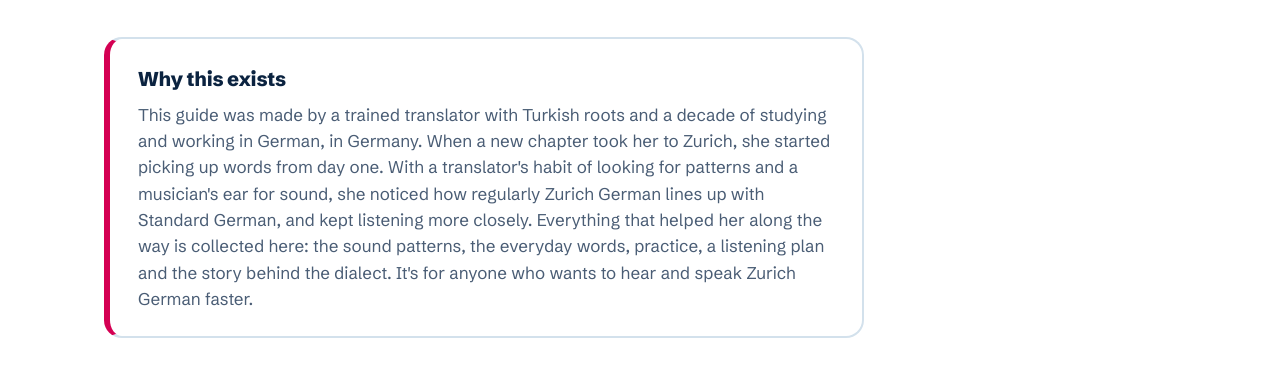
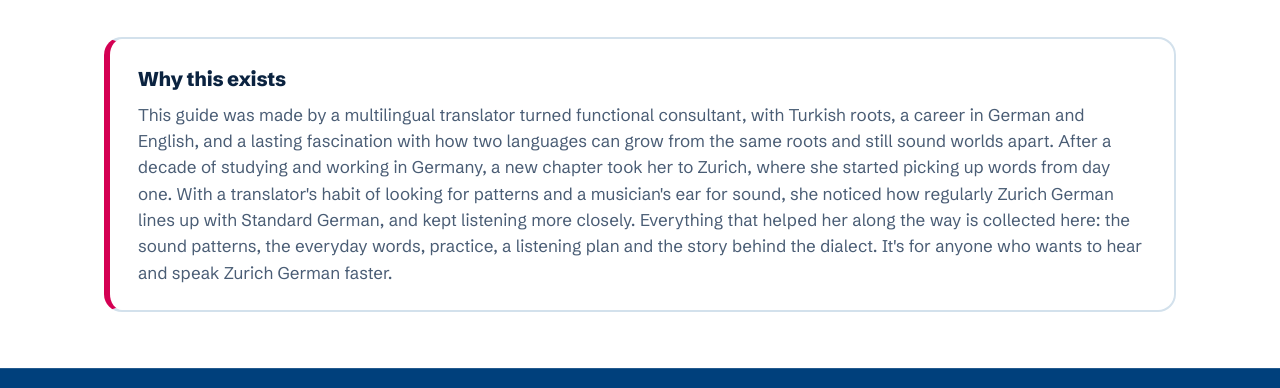
Before and after one commit to cemreozertas/zueri-tuetsch, a plain HTML site: page index.html in a window 1280 px wide. Shown: the part 1066-1454 px from the top of the page. Drawn offline with Linux system fonts and the light colour scheme.

Commit message:
New "Why this exists" text, full-width card

```diff
--- a/index.html
+++ b/index.html
@@ -97,7 +97,7 @@
 
         <aside class="about-note" aria-labelledby="about-title">
           <h2 id="about-title">Why this exists</h2>
-          <p>This guide was made by a trained translator with Turkish roots and a decade of studying and working in German, in Germany. When a new chapter took her to Zurich, she started picking up words from day one. With a translator's habit of looking for patterns and a musician's ear for sound, she noticed how regularly Zurich German lines up with Standard German, and kept listening more closely. Everything that helped her along the way is collected here: the sound patterns, the everyday words, practice, a listening plan and the story behind the dialect. It's for anyone who wants to hear and speak Zurich German faster.</p>
+          <p>This guide was made by a multilingual translator turned functional consultant, with Turkish roots, a career in German and English, and a lasting fascination with how two languages can grow from the same roots and still sound worlds apart. After a decade of studying and working in Germany, a new chapter took her to Zurich, where she started picking up words from day one. With a translator's habit of looking for patterns and a musician's ear for sound, she noticed how regularly Zurich German lines up with Standard German, and kept listening more closely. Everything that helped her along the way is collected here: the sound patterns, the everyday words, practice, a listening plan and the story behind the dialect. It's for anyone who wants to hear and speak Zurich German faster.</p>
         </aside>
       </div>
     </section>
--- a/styles.css
+++ b/styles.css
@@ -337,7 +337,7 @@ input[type="text"]:disabled { background: var(--panel); color: var(--ink-2); }
 .fb-actions { display: flex; flex-wrap: wrap; gap: 10px; margin-top: 12px; }
 
 /* Plan */
-.habit { margin-top: 24px; background: var(--blau); color: #fff; border-radius: var(--r-lg); padding: 24px 28px; max-width: 760px; }
+.habit { margin-top: 24px; background: var(--blau); color: #fff; border-radius: var(--r-lg); padding: 24px 28px; }
 .habit-label { font-family: var(--mono); font-size: 0.75rem; font-weight: 700; text-transform: uppercase; letter-spacing: 0.1em; opacity: 0.85; }
 .habit p { margin: 8px 0 0; font-size: 1.125rem; }
 
@@ -657,7 +657,7 @@ body[data-bg="wall"] main::before, body[data-bg="wall"] .footer::before, .band-w
 .start-more { margin: 20px 0 0; color: var(--ink-2); max-width: 720px; }
 .about-note {
   margin-top: 40px; background: #fff; border: 2px solid var(--line); border-left: 6px solid var(--magenta);
-  border-radius: var(--r-lg); padding: 24px 28px; max-width: 760px;
+  border-radius: var(--r-lg); padding: 24px 28px;
 }
 .about-note h2 { margin: 0 0 8px; font-size: 1.25rem; letter-spacing: -0.01em; }
 .about-note p { margin: 0; color: var(--ink-2); }
```
